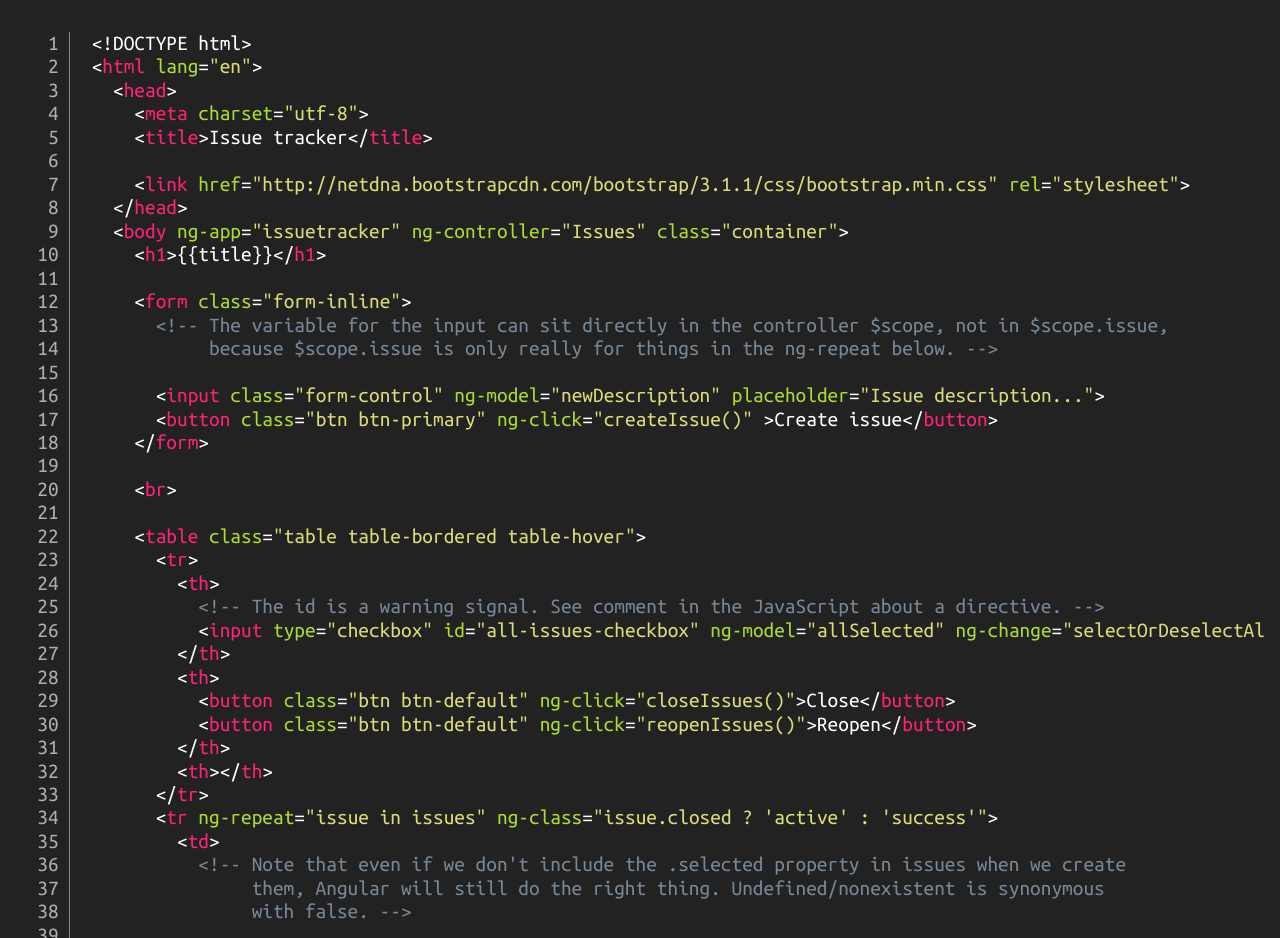
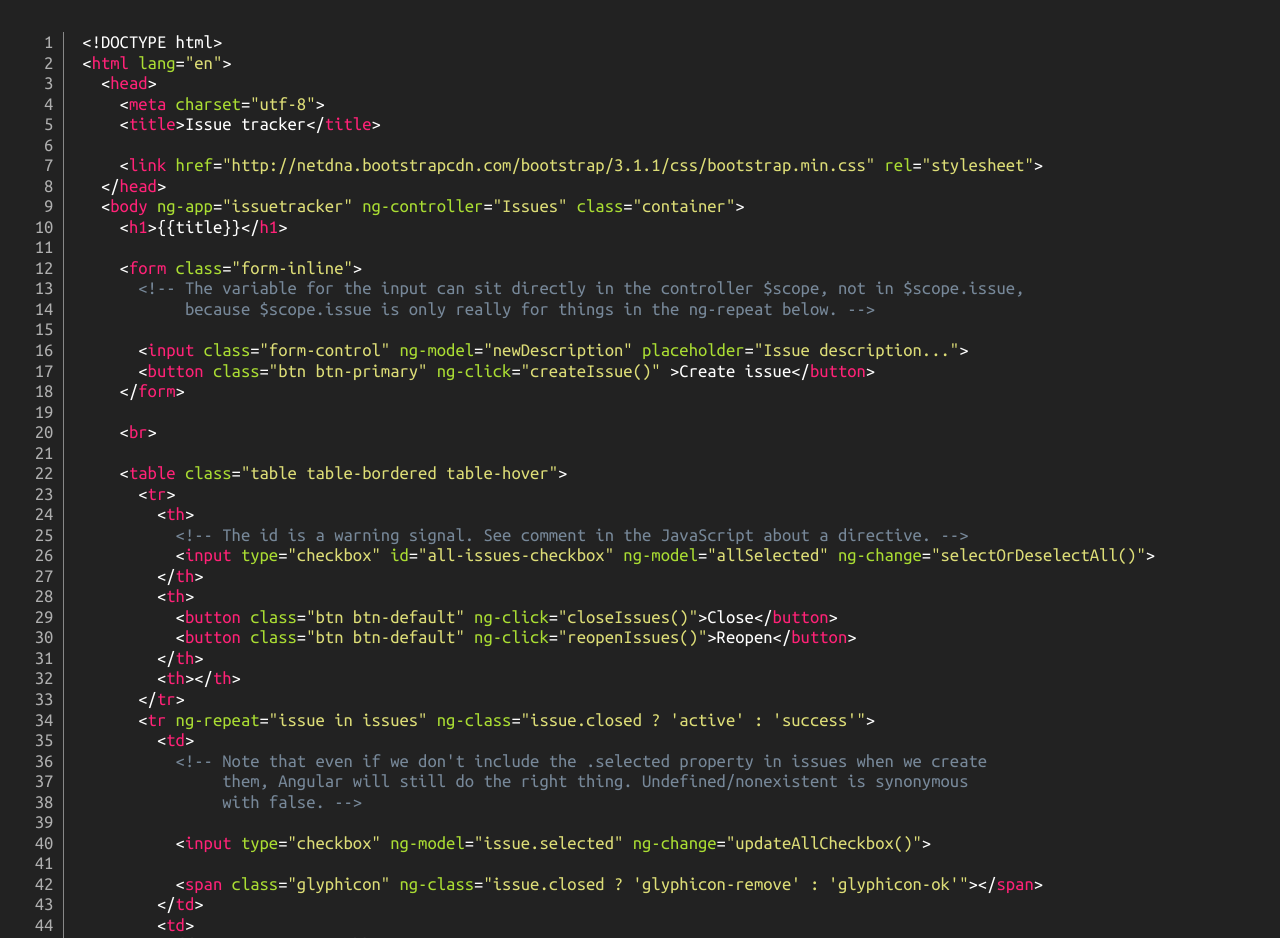
Before and after one commit to masak/beck, a plain HTML site: page mockups/01-syntax-highlighting/index.html in a window 1280 px wide. Shown: the top 938 px of the page. Drawn offline with Linux system fonts and the light colour scheme.

Commit message:
mockup: decrease font size
Even on my big screen, it didn't do 80 columns.

```diff
--- a/mockups/01-syntax-highlighting/css/shCore.css
+++ b/mockups/01-syntax-highlighting/css/shCore.css
@@ -45,7 +45,7 @@
   width: auto;
   box-sizing: content-box;
   font-family: 'Ubuntu Mono', monospace !important;
-  font-size: 16pt;
+  font-size: 14pt;
   font-weight: normal;
   font-style: normal;
   min-height: inherit;
```
